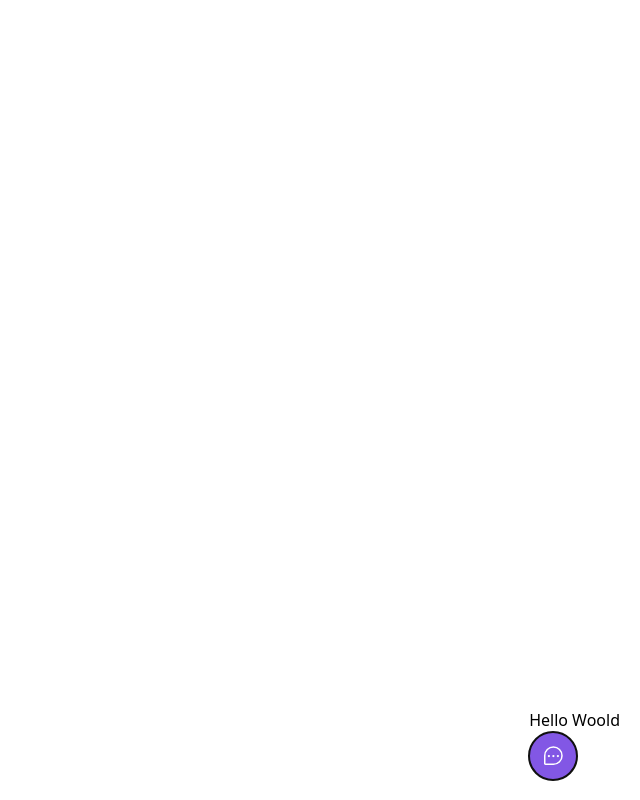
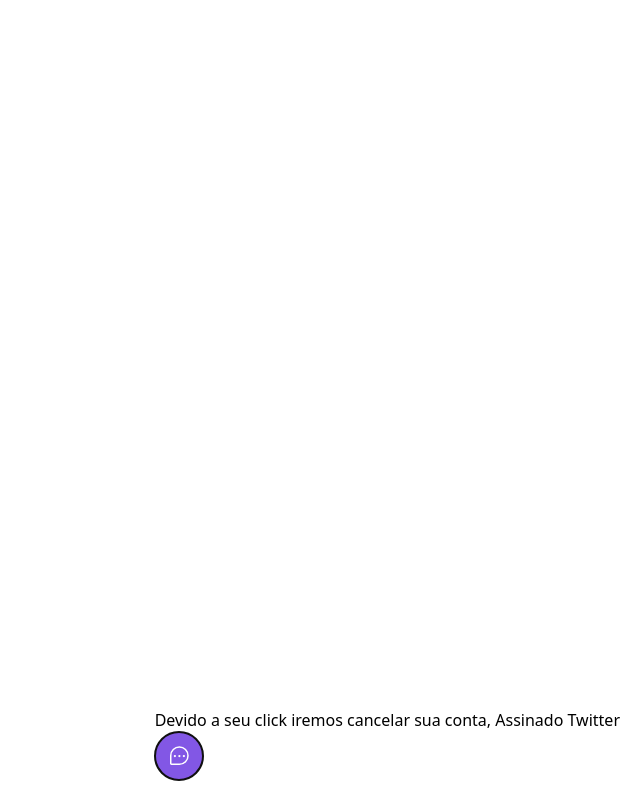
Before and after one commit to ThiagoMDantas/EventNLW, a React (Vite) app: page / in a window 1280 px wide. Both pictures are taken after a click on the button "Feedback". Shown: the whole page, without its empty margins (640-1280 px from the left). Built offline with nearby package versions, Linux system fonts and the light colour scheme.

Commit message:
Alterações de texto

```diff
--- a/src/components/Widget.tsx
+++ b/src/components/Widget.tsx
@@ -29,7 +29,7 @@ export function Widget(){
       //isWidgetOpen ? <p>Hello Woold</p> : null}
     }
 
-          <Popover.Panel>Hello Woold</Popover.Panel>
+          <Popover.Panel>Devido a seu click iremos cancelar sua conta, Assinado Twitter</Popover.Panel>
 
           <Popover.Button className="bg-brand-500 rounded-full px-3 h-12 text-white flex items-center group">
             <ChatTeardropDots className='w-6 h-6' />
```
